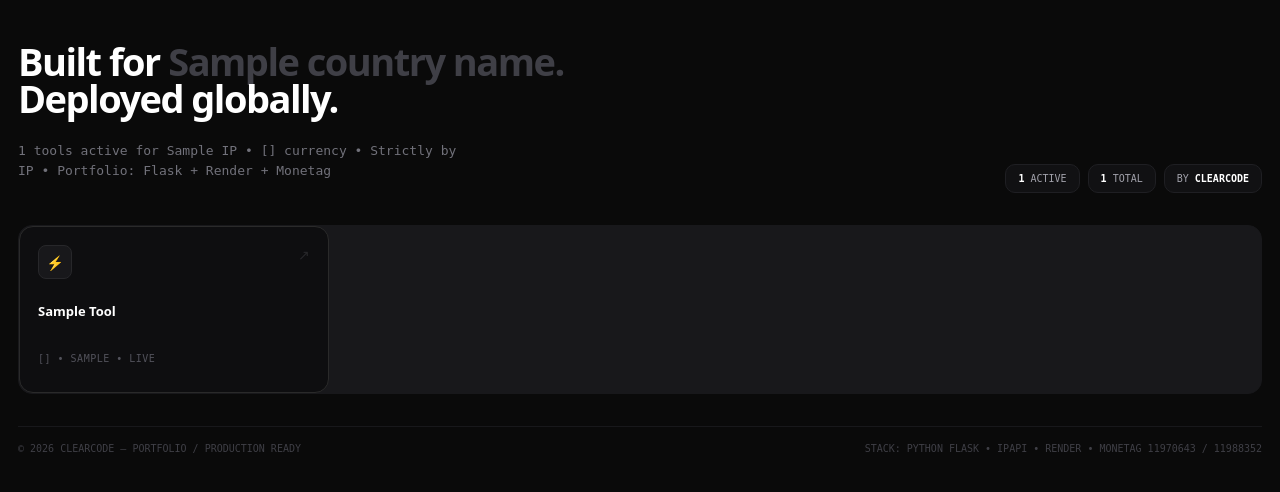
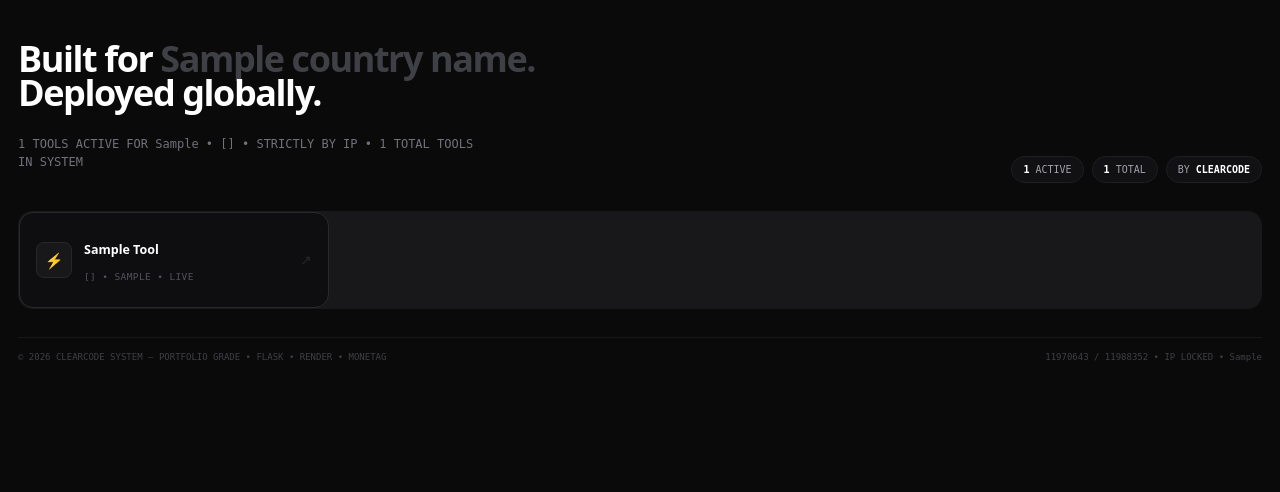
Before and after one commit to Topshugar/Clearcodesystem, a Flask app: template templates/index.html in a window 1280 px wide. Shown: the top 492 px of the page. Run offline with Flask 3, Linux system fonts and the light colour scheme; the template is opened without the code that fills it: most values are stand-ins (such as "Sample title", 1, 10 or a date in 2020); some libraries are stand-ins or nearby versions.

Commit message:
Update index.html

```diff
--- a/templates/index.html
+++ b/templates/index.html
@@ -1,28 +1,29 @@
 {% extends "base.html" %}
 {% block content %}
 <style>
-.hero{display:flex;justify-content:space-between;align-items:flex-end;margin-bottom:32px;gap:20px;flex-wrap:wrap}
-.hero h1{font-size:38px;font-weight:800;letter-spacing:-0.04em;line-height:0.95;color:#fff}
+.hero{display:flex;justify-content:space-between;align-items:flex-end;margin-bottom:28px;gap:16px;flex-wrap:wrap}
+.hero h1{font-size:36px;font-weight:800;letter-spacing:-0.04em;line-height:0.95;color:#fff}
 .hero h1 span{color:#3f3f46}
-.hero p{margin-top:12px;color:#71717a;font-size:13px;line-height:1.5;max-width:440px;font-family:'JetBrains Mono',monospace}
-.badges{display:flex;gap:8px}
-.badge{background:#111113;border:1px solid #1f1f23;padding:8px 12px;border-radius:10px;font-family:'JetBrains Mono',monospace;font-size:10px;color:#a1a1aa}
+.hero p{margin-top:10px;color:#71717a;font-size:12px;line-height:1.5;max-width:460px;font-family:'JetBrains Mono',monospace}
+.badges{display:flex;gap:8px;flex-wrap:wrap}
+.badge{background:#111113;border:1px solid #1f1f23;padding:7px 11px;border-radius:20px;font-family:'JetBrains Mono',monospace;font-size:10px;color:#a1a1aa}
 .badge b{color:#fff}
-.grid{display:grid;grid-template-columns:repeat(auto-fill,minmax(260px,1fr));gap:1px;background:#18181b;border:1px solid #18181b;border-radius:14px;overflow:hidden}
-.card{background:#0e0e10;padding:18px;text-decoration:none;display:flex;flex-direction:column;gap:10px;transition:.15s}
-.card:hover{background:#141416}
-.top{display:flex;justify-content:space-between}
-.icon{width:32px;height:32px;background:#18181b;border:1px solid #27272a;border-radius:8px;display:flex;align-items:center;justify-content:center;font-size:14px}
-.arrow{color:#27272a}
-.card:hover.arrow{color:#fff}
-.card h3{font-size:13px;font-weight:600;color:#fff}
-.card p{font-size:10px;color:#52525b;font-family:'JetBrains Mono',monospace;text-transform:uppercase;letter-spacing:0.05em}
-.foot{margin-top:32px;border-top:1px solid #18181b;padding-top:16px;display:flex;justify-content:space-between;color:#3f3f46;font-size:10px;font-family:'JetBrains Mono',monospace}
+.grid{display:grid;grid-template-columns:repeat(auto-fill,minmax(250px,1fr));gap:1px;background:#18181b;border:1px solid #18181b;border-radius:14px;overflow:hidden}
+.card{background:#0e0e10;padding:16px;text-decoration:none;display:flex;align-items:center;gap:12px;transition:.15s}
+.card:hover{background:#151518}
+.icon{width:34px;height:34px;background:#18181b;border:1px solid #27272a;border-radius:8px;display:flex;align-items:center;justify-content:center;font-size:15px;flex-shrink:0}
+.info{flex:1;min-width:0}
+.info h3{font-size:12.5px;font-weight:600;color:#fff;white-space:nowrap;overflow:hidden;text-overflow:ellipsis}
+.info p{font-size:9.5px;color:#52525b;font-family:'JetBrains Mono',monospace;text-transform:uppercase;margin-top:2px;letter-spacing:0.04em}
+.arrow{color:#27272a;font-size:14px}
+.card:hover .arrow{color:#fff}
+.foot{margin-top:28px;border-top:1px solid #18181b;padding-top:14px;display:flex;justify-content:space-between;gap:10px;flex-wrap:wrap;color:#3f3f46;font-size:9px;font-family:'JetBrains Mono',monospace}
 </style>
+
 <div class="hero">
 <div>
 <h1>Built for <span>{{ country_name }}.</span><br>Deployed globally.</h1>
-<p>{{ tools|length }} tools active for {{ detected_country }} IP • {{ country_code }} currency • Strictly by IP • Portfolio: Flask + Render + Monetag</p>
+<p>{{ tools|length }} TOOLS ACTIVE FOR {{ detected_country }} • {{ country_code }} • STRICTLY BY IP • {{ total_tools }} TOTAL TOOLS IN SYSTEM</p>
 </div>
 <div class="badges">
 <div class="badge"><b>{{ tools|length }}</b> ACTIVE</div>
@@ -30,17 +31,22 @@
 <div class="badge">BY <b>CLEARCODE</b></div>
 </div>
 </div>
+
 <div class="grid">
 {% for tool in tools %}
 <a href="/tools/{{ tool }}" class="card">
-<div class="top"><div class="icon">{{ emojis.get(tool, '⚡') }}</div><div class="arrow">↗</div></div>
+<div class="icon">{{ emojis.get(tool, '⚡') }}</div>
+<div class="info">
 <h3>{{ tool.replace('_',' ').title() }}</h3>
-<p>{{ country_code }} • {{ detected_country }} • Live</p>
+<p>{{ country_code }} • {{ detected_country }} • LIVE</p>
+</div>
+<div class="arrow">↗</div>
 </a>
 {% endfor %}
 </div>
+
 <div class="foot">
-<div>© 2026 CLEARCODE — PORTFOLIO / PRODUCTION READY</div>
-<div>STACK: PYTHON FLASK • IPAPI • RENDER • MONETAG 11970643 / 11988352</div>
+<div>© 2026 CLEARCODE SYSTEM — PORTFOLIO GRADE • FLASK • RENDER • MONETAG</div>
+<div>11970643 / 11988352 • IP LOCKED • {{ detected_country }}</div>
 </div>
 {% endblock %}
```
